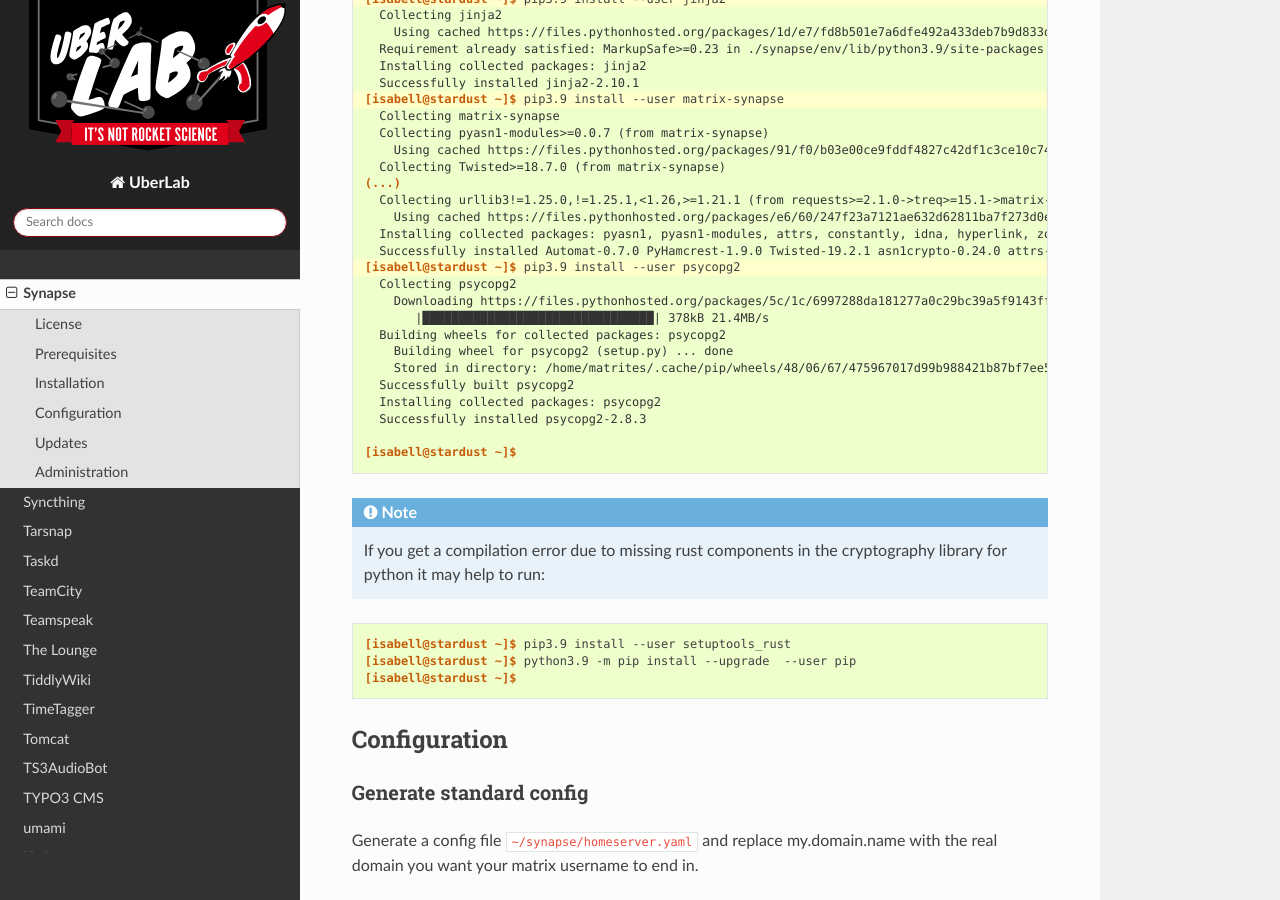
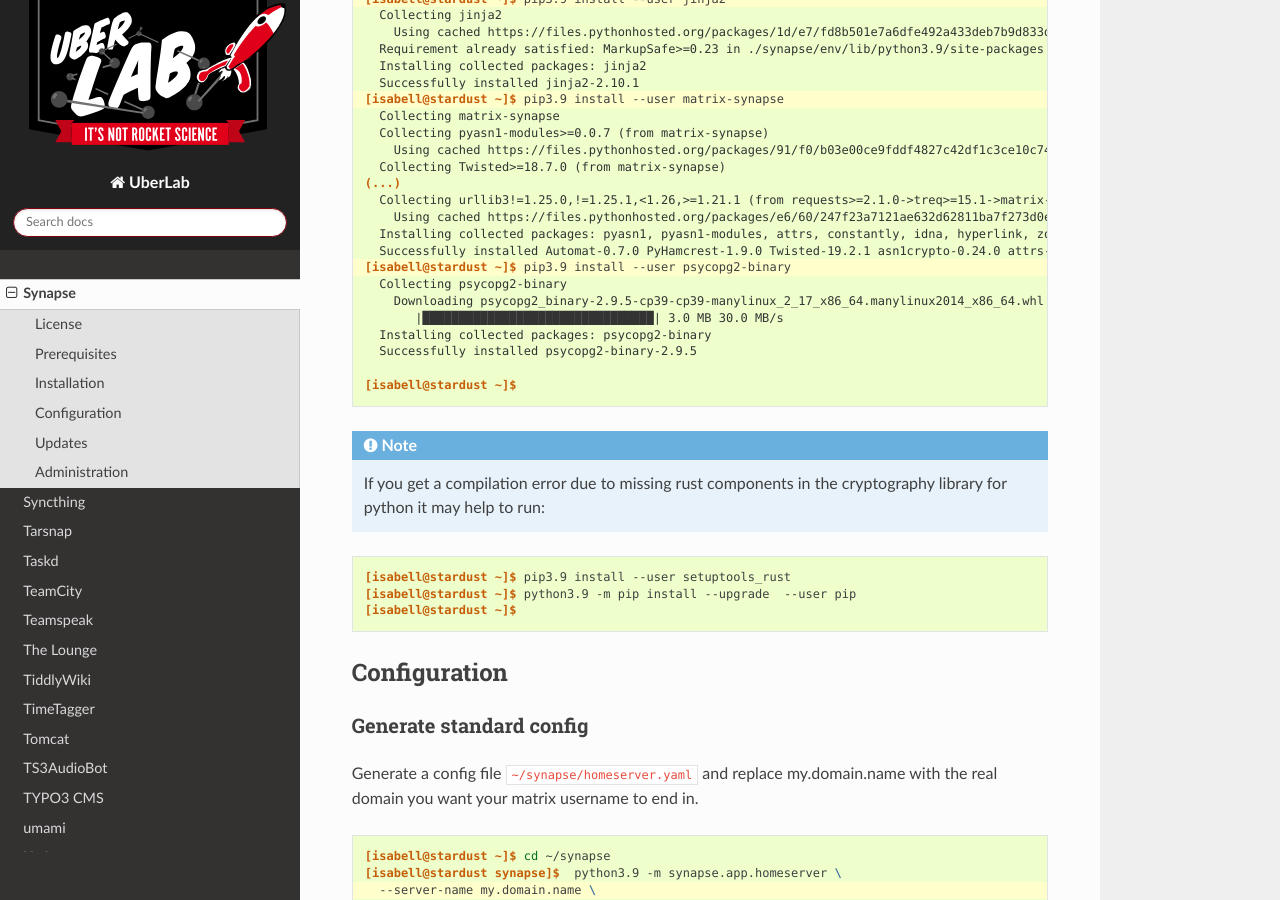
Before and after one commit to Uberspace/lab, a Sphinx documentation site: the page built from source/guide_synapse.rst, in a window 1280 px wide and 900 px high, scrolled down 1654 px. Built offline with Sphinx 7.4.7 and the Read the Docs theme 2.0.0, drawn with Linux system fonts in a browser that asks for light colours.

Commit message:
[synapse] fix psycopg2
fix #1265

More informations: https://github.com/matrix-org/synapse/issues/8579

```diff
--- a/source/guide_synapse.rst
+++ b/source/guide_synapse.rst
@@ -66,16 +66,12 @@
       Using cached https://files.pythonhosted.org/packages/e6/60/247f23a7121ae632d62811ba7f273d0e58972d75e58a94d329d51550a47d/urllib3-1.25.3-py2.py3-none-any.whl
     Installing collected packages: pyasn1, pyasn1-modules, attrs, constantly, idna, hyperlink, zope.interface, six, Automat, PyHamcrest, incremental, Twisted, msgpack, simplejson, frozendict, canonicaljson, sortedcontainers, pyyaml, pycparser, cffi, pynacl, asn1crypto, cryptography, service-identity, unpaddedbase64, signedjson, pillow, daemonize, chardet, certifi, urllib3, requests, treq, bcrypt, pymacaroons, pyopenssl, psutil, pyrsistent, jsonschema, netaddr, phonenumbers, prometheus-client, matrix-synapse
     Successfully installed Automat-0.7.0 PyHamcrest-1.9.0 Twisted-19.2.1 asn1crypto-0.24.0 attrs-19.1.0 bcrypt-3.1.6 canonicaljson-1.1.4 certifi-2019.6.16 cffi-1.12.3 chardet-3.0.4 constantly-15.1.0 cryptography-2.7 daemonize-2.5.0 frozendict-1.2 hyperlink-19.0.0 idna-2.8 incremental-17.5.0 jsonschema-3.0.1 matrix-synapse-1.0.0 msgpack-0.6.1 netaddr-0.7.19 phonenumbers-8.10.13 pillow-6.0.0 prometheus-client-0.3.1 psutil-5.6.3 pyasn1-0.4.5 pyasn1-modules-0.2.5 pycparser-2.19 pymacaroons-0.13.0 pynacl-1.3.0 pyopenssl-19.0.0 pyrsistent-0.15.2 pyyaml-5.1.1 requests-2.22.0 service-identity-18.1.0 signedjson-1.0.0 simplejson-3.16.0 six-1.12.0 sortedcontainers-2.1.0 treq-18.6.0 unpaddedbase64-1.1.0 urllib3-1.25.3 zope.interface-4.6.0
-  [isabell@stardust ~]$ pip3.9 install --user psycopg2
-    Collecting psycopg2
-      Downloading https://files.pythonhosted.org/packages/5c/1c/6997288da181277a0c29bc39a5f9143ff20b8c99f2a7d059cfb55163e165/psycopg2-2.8.3.tar.gz (377kB)
-         |████████████████████████████████| 378kB 21.4MB/s
-    Building wheels for collected packages: psycopg2
-      Building wheel for psycopg2 (setup.py) ... done
-      Stored in directory: /home/matrites/.cache/pip/wheels/48/06/67/475967017d99b988421b87bf7ee5fad0dad789dc349561786b
-    Successfully built psycopg2
-    Installing collected packages: psycopg2
-    Successfully installed psycopg2-2.8.3
+  [isabell@stardust ~]$ pip3.9 install --user psycopg2-binary
+    Collecting psycopg2-binary
+      Downloading psycopg2_binary-2.9.5-cp39-cp39-manylinux_2_17_x86_64.manylinux2014_x86_64.whl (3.0 MB)
+         |████████████████████████████████| 3.0 MB 30.0 MB/s
+    Installing collected packages: psycopg2-binary
+    Successfully installed psycopg2-binary-2.9.5
 
   [isabell@stardust ~]$
 
```
